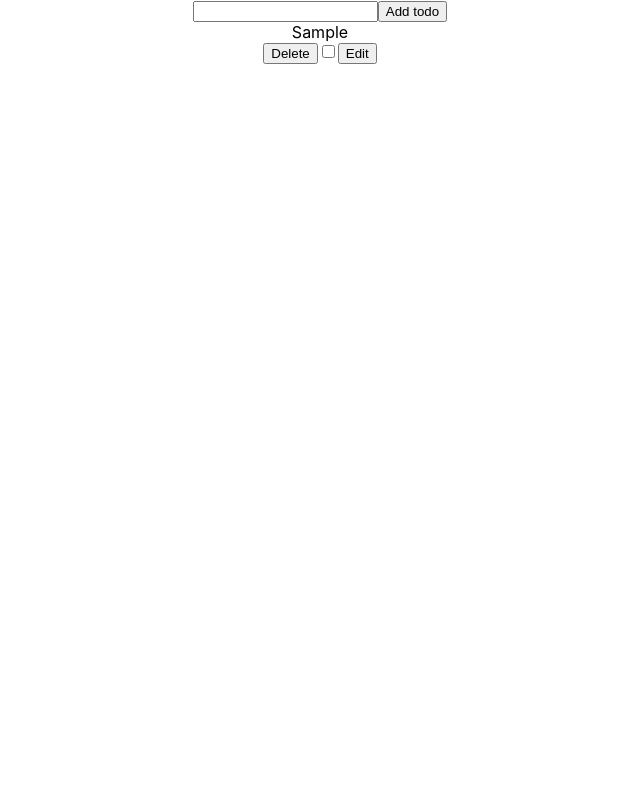
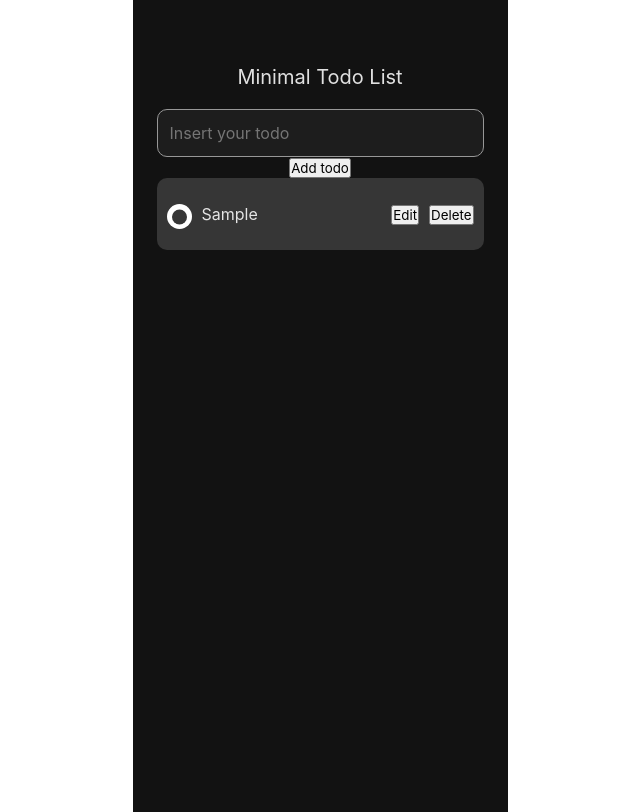
Before and after one commit to dorogan1510/React_todoList, a React (Create React App) app: page / in a window 1280 px wide. Both pictures are taken after typing "Sample" into the empty fields and a click on the button "Add todo". Shown: the whole page, without its empty margins (320-960 px from the left). Built offline with nearby package versions, Linux system fonts and the light colour scheme.

Commit message:
Feature(TodoItem.tsx) create custom checkbox
Create custom checkbox and get unique checkbox id to each new todoItem

```diff
--- a/public/index.html
+++ b/public/index.html
@@ -2,7 +2,12 @@
 <html lang="en">
     <head>
         <meta charset="utf-8" />
-        <link rel="icon" href="%PUBLIC_URL%/favicon.ico" />
+        <link rel="preconnect" href="https://fonts.googleapis.com" />
+        <link rel="preconnect" href="https://fonts.gstatic.com" crossorigin />
+        <link
+            href="https://fonts.googleapis.com/css2?family=Lato:wght@300;400;700&display=swap"
+            rel="stylesheet"
+        />
         <meta name="viewport" content="width=device-width, initial-scale=1" />
         <meta name="theme-color" content="#000000" />
         <meta
--- a/src/App.scss
+++ b/src/App.scss
@@ -1,45 +1,103 @@
 .App {
+    /*Reset CSS*/
+    * {
+        padding: 0;
+        margin: 0;
+        border: btn;
+    }
+
+    *,
+    *:before,
+    *:after {
+        box-sizing: border-box;
+    }
+
+    :focus,
+    :active {
+        outline: none;
+    }
+
+    a:focus,
+    a:active {
+        outline: none;
+    }
+
+    nav,
+    footer,
+    header,
+    aside {
+        display: block;
+    }
+
+    html,
+    body {
+        height: 100%;
+        width: 100%;
+        font-size: 100%;
+        line-height: 1;
+        font-size: 14px;
+    }
+
+    input,
+    button,
+    textarea {
+        font-family: inherit;
+    }
+
+    input::-ms-clear {
+        display: none;
+    }
+
+    button {
+        cursor: pointer;
+    }
+
+    button::-moz-focus-inner {
+        padding: 0;
+        border: 0;
+    }
+
+    a,
+    a:visited {
+        text-decoration: none;
+    }
+
+    a:hover {
+        text-decoration: none;
+    }
+
+    ul li {
+        list-style: none;
+    }
+
+    img {
+        vertical-align: top;
+    }
+
+    h1,
+    h2,
+    h3,
+    h4,
+    h5,
+    h6 {
+        font-size: inherit;
+        font-weight: 400;
+    }
+    /*--------------------*/
+
+    font-style: Lato;
+    margin: 0 auto;
+    width: 375px;
+    height: 812px;
+
+    background-color: #121212;
     text-align: center;
-}
 
-.App-logo {
-    height: 40vmin;
-    pointer-events: none;
-}
+    overflow: hidden;
 
-@media (prefers-reduced-motion: no-preference) {
-    .App-logo {
-        animation: App-logo-spin infinite 20s linear;
+    h1 {
+        margin: 65px 0 20px 0;
+        color: rgba(255, 255, 255, 0.87);
+        font-size: 20px;
     }
 }
-
-.App-header {
-    background-color: #282c34;
-    min-height: 100vh;
-    display: flex;
-    flex-direction: column;
-    align-items: center;
-    justify-content: center;
-    font-size: calc(10px + 2vmin);
-    color: white;
-}
-
-.App-link {
-    color: #61dafb;
-}
-
-@keyframes App-logo-spin {
-    from {
-        transform: rotate(0deg);
-    }
-    to {
-        transform: rotate(360deg);
-    }
-}
-
-.todo {
-    &.completed {
-        transition: 1s;
-        text-decoration: line-through;
-    }
-}
--- a/src/App.tsx
+++ b/src/App.tsx
@@ -8,6 +8,7 @@ const App = () => {
         id: number
         text: string
         complete: boolean
+        inputId: string
     }
 
     const [todos, setTodos] = useState<newTodoInterface[]>([])
@@ -31,6 +32,7 @@ const App = () => {
 
     return (
         <div className='App'>
+            <h1> Minimal Todo List</h1>
             <TodoForm
                 todo={todo}
                 setTodo={setTodo}
--- a/src/components/TodoForm.scss
+++ b/src/components/TodoForm.scss
@@ -0,0 +1,17 @@
+.form__input {
+    padding: 12px;
+    width: 327px;
+    height: 48px;
+
+    font-size: 16px;
+
+    background: #1d1d1d;
+    color: #afafaf;
+
+    border: 0.8px solid #979797;
+    border-radius: 10px;
+
+    &.danger {
+        border: 0.8px solid #ff5656;
+    }
+}
--- a/src/components/TodoForm.tsx
+++ b/src/components/TodoForm.tsx
@@ -1,10 +1,11 @@
-import React from 'react'
+import React, { useState } from 'react'
 import './TodoForm.scss'
 
 interface newTodoInterface {
     id: number
     text: string
     complete: boolean
+    inputId: string
 }
 
 const TodoForm = ({
@@ -18,6 +19,8 @@ const TodoForm = ({
     todos: newTodoInterface[]
     setTodos: Function
 }) => {
+    const [isActive, setIsActive] = useState(true)
+
     const inputChangeHandler = (event: any) => setTodo(event.target.value)
 
     const formSubmitHandler = (event: any) => {
@@ -27,15 +30,33 @@ const TodoForm = ({
             id: Math.random(),
             text: todo,
             complete: false,
+            inputId: Math.random().toString(),
         }
 
-        setTodos([...todos].concat(newTodo))
-        setTodo('')
+        if (todo.trim().length > 0) {
+            setTodos([...todos].concat(newTodo))
+            setTodo('')
+            setIsActive(true)
+        } else {
+            setIsActive(false)
+        }
     }
+
     return (
         <div>
-            <form onSubmit={formSubmitHandler}>
-                <input type='text' onChange={inputChangeHandler} value={todo} />
+            <form className='form' onSubmit={formSubmitHandler}>
+                <input
+                    className={`form__input ${!isActive ? 'danger' : ''}`}
+                    // placeholder='Insert your todo'
+                    placeholder={
+                        isActive
+                            ? 'Insert your todo'
+                            : 'You don`t insert your todo'
+                    }
+                    type='text'
+                    onChange={inputChangeHandler}
+                    value={todo}
+                />
                 <button type='submit'>Add todo</button>
             </form>
         </div>
--- a/src/components/TodoItem.scss
+++ b/src/components/TodoItem.scss
@@ -0,0 +1,179 @@
+.todo-item {
+    margin-bottom: 15px;
+}
+
+.todo {
+    margin: 0 auto;
+    padding: 5px 0;
+    width: 327px;
+    min-height: 72px;
+
+    background: #363636;
+    color: rgba(255, 255, 255, 0.87);
+
+    border-radius: 10px;
+
+    display: flex;
+    align-items: center;
+    justify-content: space-between;
+
+    &.completed {
+        transition: 1s;
+        text-decoration: line-through;
+    }
+
+    p {
+        display: inline-block;
+        margin-left: 45px;
+    }
+}
+
+.checkbox {
+    margin: 0 10px;
+}
+
+.delete-button {
+    margin: 0 10px;
+}
+
+.div-edit {
+    margin: 0 auto;
+    width: 327px;
+    height: 72px;
+
+    background: #363636;
+    color: rgba(255, 255, 255, 0.87);
+
+    border-radius: 10px;
+
+    display: flex;
+    align-items: center;
+    justify-content: space-between;
+
+    input {
+        padding: 4px 8px;
+        margin-left: 24px;
+
+        background: #1d1d1d;
+        color: #afafaf;
+
+        font-size: 16px;
+
+        border: 0.8px solid #979797;
+        border-radius: 6px;
+    }
+
+    button {
+        margin-right: 17px;
+    }
+}
+
+.p-checkbox-container {
+    width: auto;
+    position: relative;
+
+    p {
+        max-width: 180px;
+        word-break: break-all;
+        text-align: left;
+    }
+}
+
+//
+
+._checkbox {
+    display: none;
+}
+
+label {
+    position: absolute;
+    // top: 50%;
+    right: 0;
+    left: 10px;
+
+    width: 25px;
+    height: 25px;
+
+    background-color: #fff;
+    border-radius: 50%;
+    cursor: pointer;
+    transition: 0.2s ease transform, 0.2s ease background-color,
+        0.2s ease box-shadow;
+    overflow: hidden;
+    z-index: 1;
+}
+
+label:before {
+    content: '';
+    position: absolute;
+    top: 50%;
+    right: 0;
+    left: 0;
+    width: 15px;
+    height: 15px;
+    margin: 0 auto;
+    background-color: #363636;
+    transform: translateY(-50%);
+    border-radius: 50%;
+    transition: 0.2s ease width, 0.2s ease height;
+}
+
+label:hover:before {
+    width: 12px;
+    height: 12px;
+    box-shadow: inset 0 5px 5px 5px rgba(255, 255, 255, 0.2);
+}
+
+#tick_mark {
+    position: absolute;
+    top: -1px;
+    right: 0;
+    left: 0;
+    width: 15px;
+    height: 15px;
+    margin: 0 auto;
+    margin-left: 14px;
+    transform: rotateZ(-40deg);
+}
+
+#tick_mark:before,
+#tick_mark:after {
+    content: '';
+    position: absolute;
+    background-color: #fff;
+    opacity: 0;
+    transition: 0.2s ease transform, 0.2s ease opacity;
+}
+
+#tick_mark:before {
+    left: -9px;
+    bottom: 5px;
+    width: 3px;
+    height: 9px;
+    box-shadow: -2px 0 5px rgba(0, 0, 0, 0.23);
+    transform: translateY(-68px);
+}
+
+#tick_mark:after {
+    left: -9px;
+    bottom: 5px;
+    width: 15px;
+    height: 3px;
+    box-shadow: 0 3px 5px rgba(0, 0, 0, 0.23);
+    transform: translateX(78px);
+}
+
+._checkbox:checked + label {
+    background-color: #07d410;
+}
+
+._checkbox:checked + label:before {
+    width: 0;
+    height: 0;
+}
+
+._checkbox:checked + label #tick_mark:before,
+._checkbox:checked + label #tick_mark:after {
+    transform: translate(0);
+    opacity: 1;
+}
--- a/src/components/TodoItem.tsx
+++ b/src/components/TodoItem.tsx
@@ -44,42 +44,72 @@ const TodoItem = ({
         setTodoEdit(null)
         setEditText('')
     }
+
     return (
         <div>
             {todos.map((todo: any) => (
-                <div key={todo.id}>
+                <div className='todo-item' key={todo.id}>
                     {todoEdit === todo.id ? (
+                        <div>
+                            <div className='div-edit'>
                                 <input
                                     type='text'
-                            onChange={event => setEditText(event.target.value)}
+                                    onChange={event =>
+                                        setEditText(event.target.value)
+                                    }
                                     value={editText}
                                 />
+                                <button onClick={() => submitEditTodo(todo.id)}>
+                                    Submit edit
+                                </button>
+                            </div>
+                        </div>
                     ) : (
                         <div
                             className={`todo ${
                                 todo.completed ? 'completed' : ''
                             }`}
                         >
-                            {todo.text}
-                        </div>
-                    )}
-
-                    <button onClick={() => deleteTodo(todo.id)}>Delete</button>
-
+                            <div className='p-checkbox-container'>
+                                {/* <input
+                                    className='checkbox'
+                                    type='checkbox'
+                                    onChange={() =>
+                                        inputToggleComplete(todo.id)
+                                    }
+                                    checked={todo.completed}
+                                /> */}
+                                {/*  */}
+                                <div className='relative-checkbox'>
                                     <input
                                         type='checkbox'
-                        onChange={() => inputToggleComplete(todo.id)}
+                                        className='_checkbox'
+                                        id={todo.inputId}
+                                        onChange={() =>
+                                            inputToggleComplete(todo.id)
+                                        }
                                         checked={todo.completed}
                                     />
+                                    <label htmlFor={todo.inputId}>
+                                        <div id='tick_mark'></div>
+                                    </label>
+                                </div>
+                                {/*  */}
 
-                    {todoEdit === todo.id ? (
-                        <button onClick={() => submitEditTodo(todo.id)}>
-                            Submit edit
-                        </button>
-                    ) : (
+                                <p>{todo.text}</p>
+                            </div>
+                            <div>
                                 <button onClick={() => setTodoEdit(todo.id)}>
                                     Edit
                                 </button>
+                                <button
+                                    className='delete-button'
+                                    onClick={() => deleteTodo(todo.id)}
+                                >
+                                    Delete
+                                </button>
+                            </div>
+                        </div>
                     )}
                 </div>
             ))}
```
Lines whose indentation alone changed are shown as unchanged.
